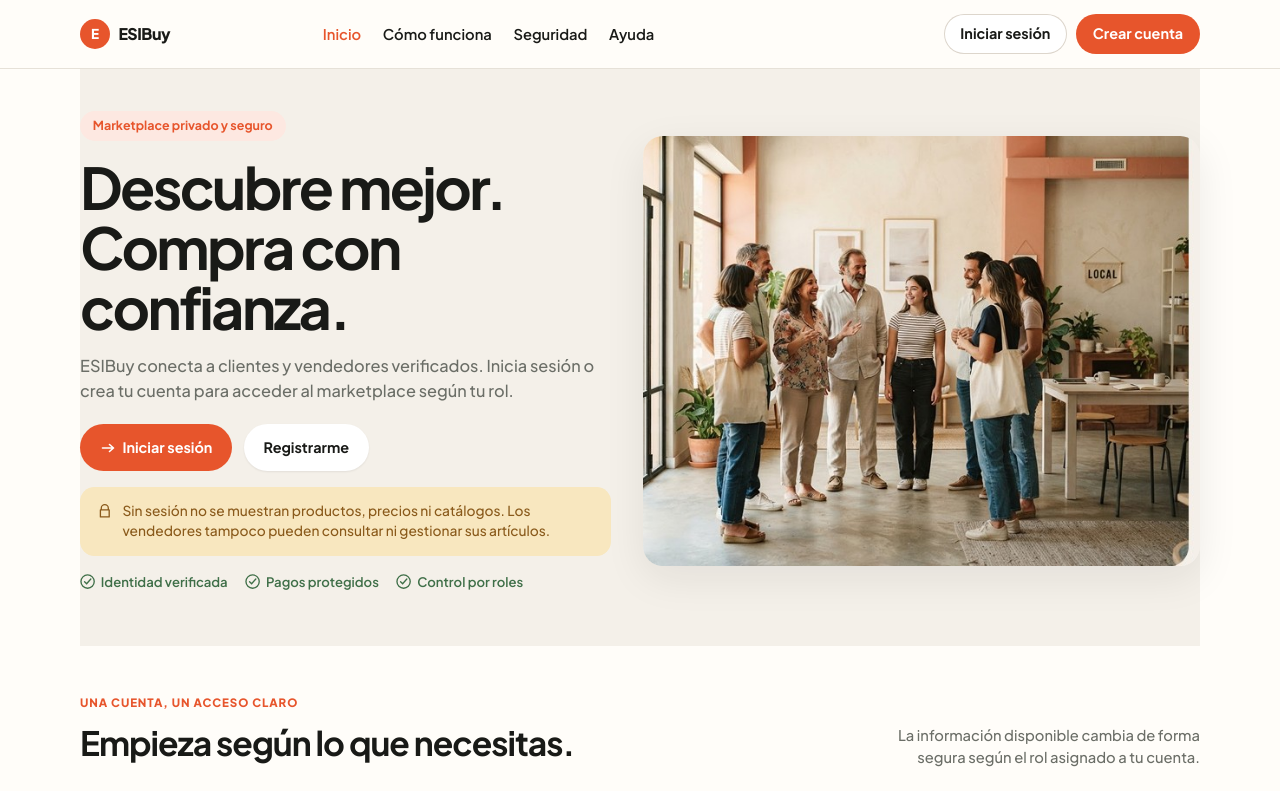
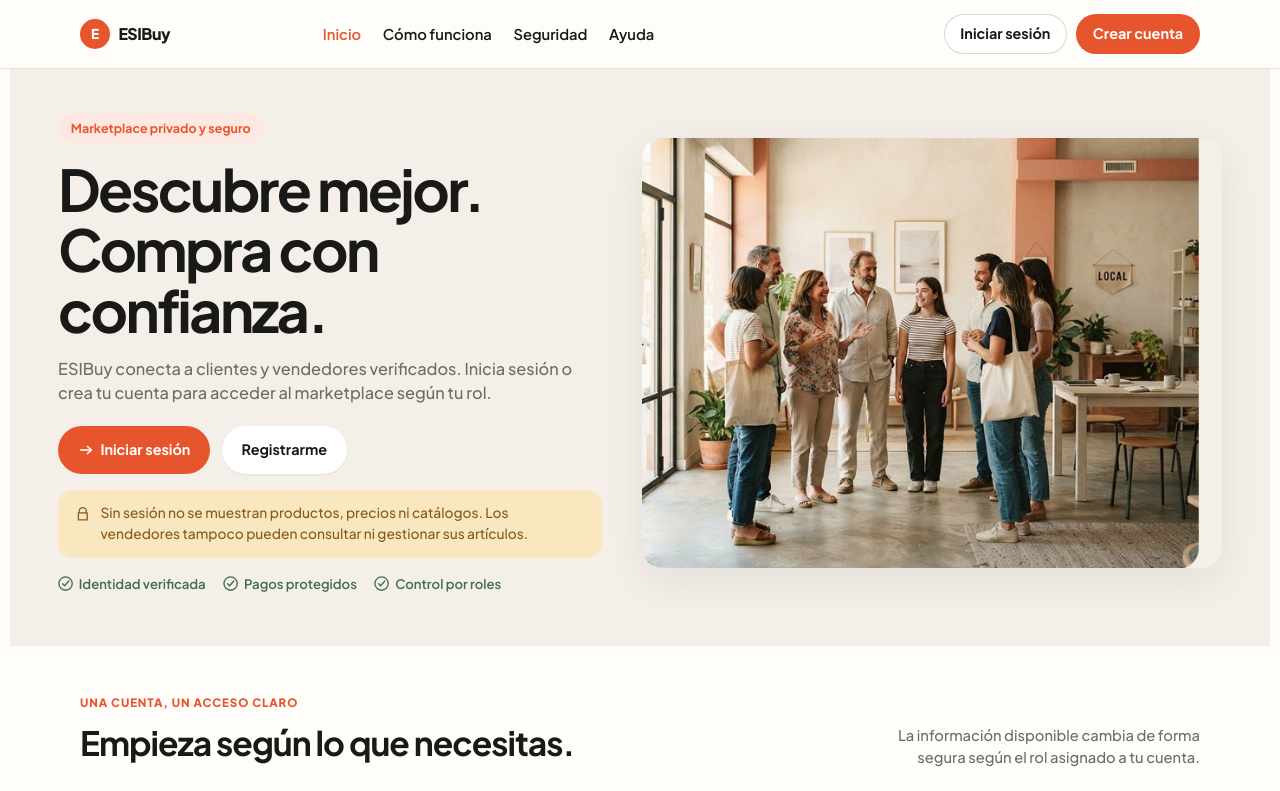
Before and after one commit to Franyebenes/Equipo4ProyectoFrontend, an Angular app: page / in a window 1280 px wide. Shown: the top 791 px of the page. Built offline with nearby package versions, Linux system fonts and the light colour scheme.

Commit message:
Aumenta el ancho y el padding interno del hero.

```diff
--- a/src/app/app.css
+++ b/src/app/app.css
@@ -147,9 +147,9 @@
   background: var(--cream);
   display: grid;
   gap: 2rem;
-  width: min(1120px, calc(100% - 2rem));
+  width: min(1320px, calc(100% - 1.25rem));
   margin: 0 auto;
-  padding: 2rem 0 3rem;
+  padding: 1.75rem 1.5rem 2.25rem;
 }
 
 .badge {
@@ -381,7 +381,7 @@
   .hero {
     grid-template-columns: 1fr 1.05fr;
     align-items: center;
-    padding: 2.6rem 0 3.4rem;
+    padding: 2.75rem 3rem 3.25rem;
   }
 
   .hero-photo img {
```
